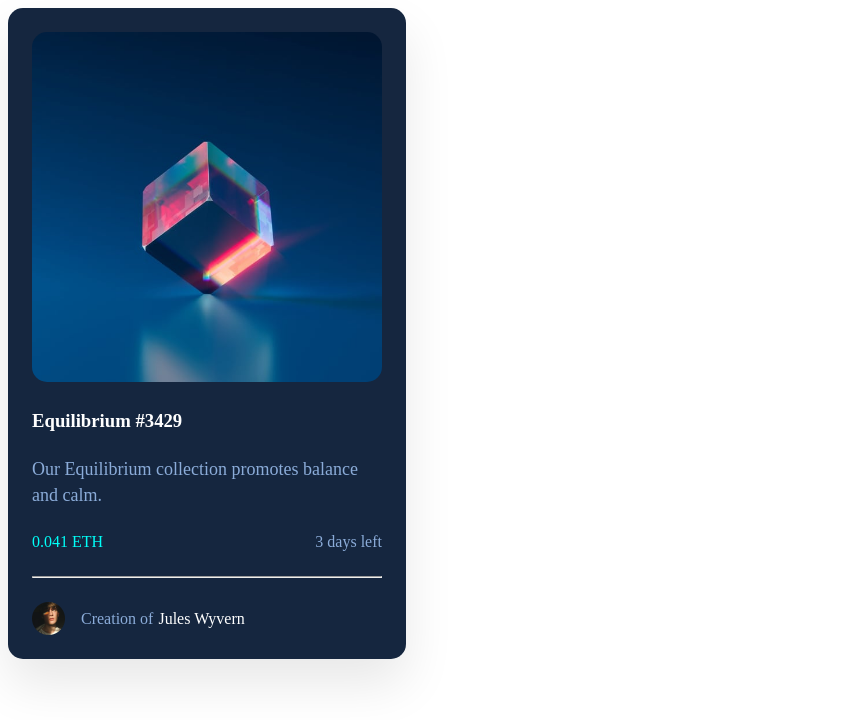
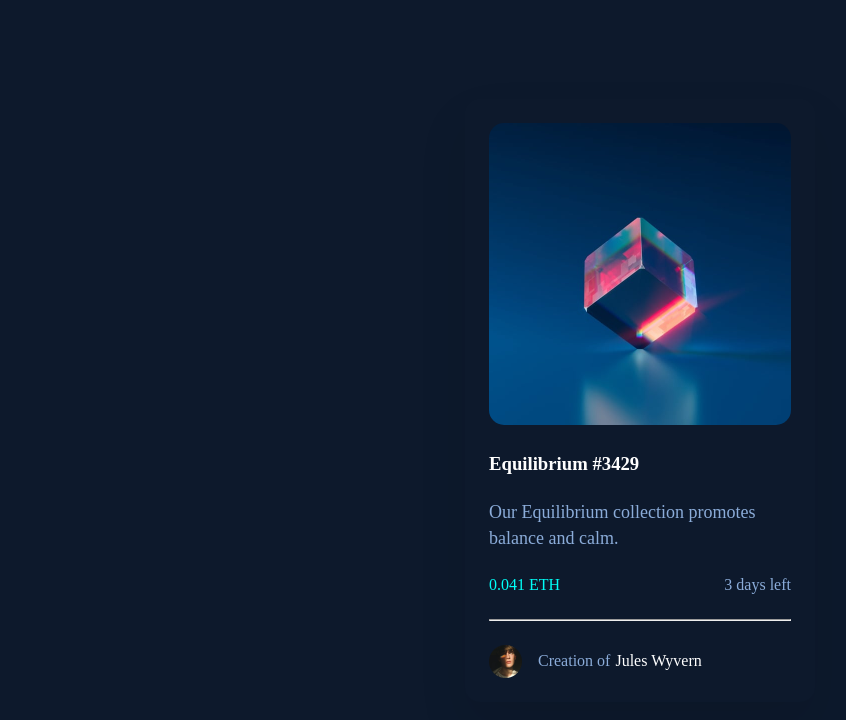
Before and after one commit to gilmore-1/nft-preview-card, a React (Vite) app: page / in a window 1280 px wide. Shown: the top 720 px of the page, without its empty margins (0-846 px from the left). Built offline with nearby package versions, Linux system fonts and the light colour scheme.

Commit message:
Changes to the structure of the React style component files

```diff
--- a/src/App.tsx
+++ b/src/App.tsx
@@ -1,10 +1,17 @@
 import { useState } from "react";
 import reactLogo from "./assets/react.svg";
-import CenteredCard from "./components/Styled/Card/Card";
+import GlobalStyle from "./components/Global/GlobalStyles";
+import CenteredCard from "./components/Card/Card";
+import { defaultTheme } from "./themes/defaultTheme";
+import { ThemeProvider } from "styled-components";
+
 function App() {
   return (
     <div className="App">
-      <CenteredCard />
+      <ThemeProvider theme={defaultTheme}>
+        <GlobalStyle />
+        <CenteredCard />
+      </ThemeProvider>
     </div>
   );
 }
--- /dev/null
+++ b/src/components/Card/Card.tsx
@@ -0,0 +1,38 @@
+import React, { useState } from "react";
+import equilibrium from "../../assets/images/image-equilibrium.jpg";
+import avataria from "../../assets/images/image-avatar.png";
+
+import {
+  Card,
+  Creation,
+  Day,
+  Eth,
+  Footer,
+  H3,
+  HR,
+  ImageOne,
+  ImageTwo,
+  NameSpan,
+  P,
+  Second,
+} from "./CardStyled";
+
+export default function CenteredCard() {
+  return (
+    <Card>
+      <ImageOne src={equilibrium}></ImageOne>
+      <H3>Equilibrium #3429</H3>
+      <P>Our Equilibrium collection promotes balance and calm.</P>
+      <Second>
+        <Eth>0.041 ETH</Eth>
+        <Day>3 days left</Day>
+      </Second>
+      <HR />
+      <Footer>
+        <ImageTwo src={avataria}></ImageTwo>
+        <Creation>Creation of</Creation>
+        <NameSpan>Jules Wyvern</NameSpan>
+      </Footer>
+    </Card>
+  );
+}
--- a/src/components/Styled/Card/CardStyled.ts
+++ b/src/components/Card/CardStyled.ts
@@ -1,10 +1,9 @@
-import styled from "styled-components";
+import styled from 'styled-components';
 
 export const Card = styled.div`
   width: 350px;
   padding: 24px;
   color: white;
-  background: #15263f;
   box-shadow: 0px 25px 50px rgba(0, 0, 0, 0.0952917);
   border-radius: 15px;
 
@@ -14,6 +13,7 @@ export const ImageOne = styled.img`
   heigth: 100%;
   border-radius: 15px;
   cursor: pointer;
+  background-color: #00FFF8;
 
   &&:hover {
     cursor: pointer;
--- /dev/null
+++ b/src/components/Global/GlobalStyles.tsx
@@ -0,0 +1,22 @@
+import { createGlobalStyle } from "styled-components";
+
+const GlobalStyle = createGlobalStyle`
+@import url('https://fonts.googleapis.com/css2?family=Outfit:wght@100;200;300;400;500;600;700;800;900&display=swap');
+  *{
+    margin: 0;
+    padding: 0;
+    box-sizing: border-box;
+    font-family: 'Outfit';
+
+  }
+  body{
+    background: #0D192C;
+    width: 100%;
+    height: 100vh;
+    display: flex;
+    justify-content: center;
+    align-items: center;
+  }
+`;
+
+export default GlobalStyle;
--- a/src/components/Styled/Card/Card.tsx
+++ /dev/null
@@ -1,36 +0,0 @@
-import React from "react";
-import {
-  Card,
-  Creation,
-  Day,
-  Eth,
-  Footer,
-  H3,
-  HR,
-  ImageOne,
-  ImageTwo,
-  NameSpan,
-  P,
-  Second,
-} from "./CardStyled";
-import equilibrium from "../../../assets/images/image-equilibrium.jpg";
-import avataria from "../../../assets/images/image-avatar.png";
-const CenteredCard = () => (
-  <Card>
-    <ImageOne src={equilibrium}></ImageOne>
-    <H3>Equilibrium #3429</H3>
-    <P>Our Equilibrium collection promotes balance and calm.</P>
-    <Second>
-      <Eth>0.041 ETH</Eth>
-      <Day>3 days left</Day>
-    </Second>
-    <HR />
-    <Footer>
-      <ImageTwo src={avataria}></ImageTwo>
-      <Creation>Creation of</Creation>
-      <NameSpan>Jules Wyvern</NameSpan>
-    </Footer>
-  </Card>
-);
-
-export default CenteredCard;
--- a/src/index.css
+++ /dev/null
@@ -1 +0,0 @@
-@import url('https://fonts.googleapis.com/css2?family=Outfit:wght@100;200;300;400;500;600;700;800;900&display=swap');
--- /dev/null
+++ b/src/themes/defaultTheme.ts
@@ -0,0 +1,44 @@
+
+export interface Theme {
+    Colors: {
+        Primary: {
+            Softblue: string
+            Cyan: string
+
+        }
+        Neutral: {
+            MainBG: string,
+            CardBG: String,
+            Line: String,
+            White: String,
+        }
+    }
+    Typography: {
+        paragraph:{
+            FontSize: string;
+        }
+    }
+
+
+
+  }
+  export const defaultTheme: Theme= {
+    Colors: {
+        Primary:{
+            Softblue: "hsl(215, 51%, 70%)",
+            Cyan: "hsl(178, 100%, 50%)"
+        },
+        Neutral: {
+            MainBG: "hsl(217, 54%, 11%)",
+            CardBG: "hsl(216, 50%, 16%)",
+            Line: "hsl(215, 32%, 27%)",
+            White: "hsl(0, 0%, 100%)"
+        }
+    },
+    Typography: {
+        paragraph:{
+            FontSize: "18px"
+        }
+    }
+
+};
```
Also changed, not shown: package.json (+6 -4 lines), src/main.tsx (+6 -7 lines), src/types/styled.d.ts (added, +9 -0 lines), 1 other file (tests, documents, lock files or other folders).
